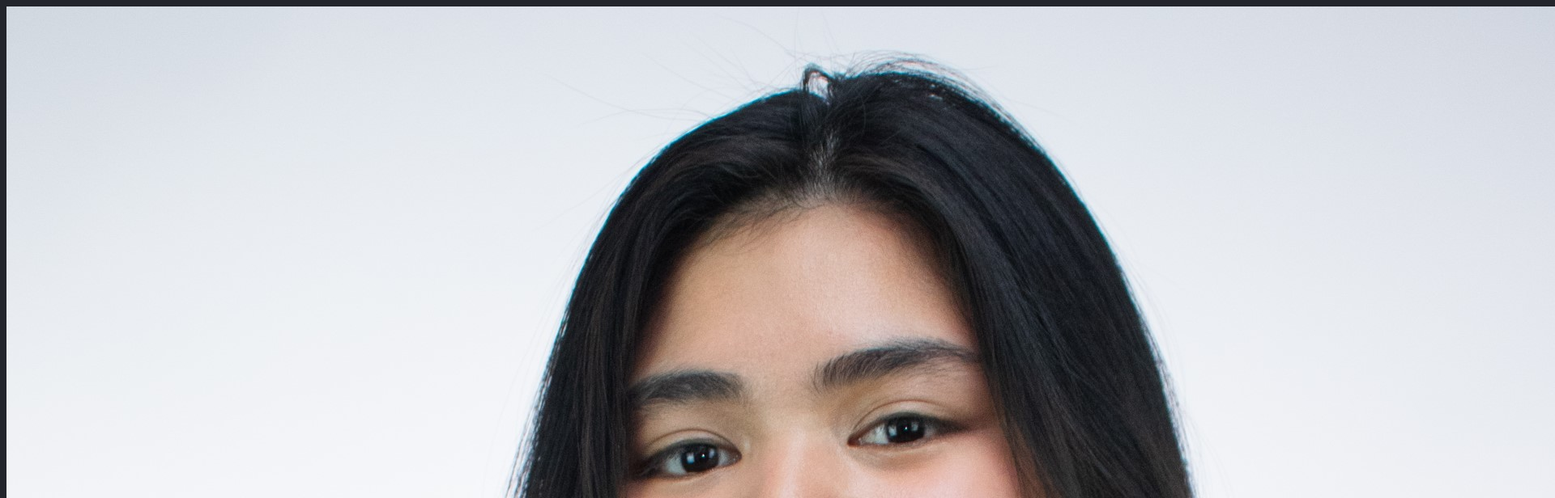
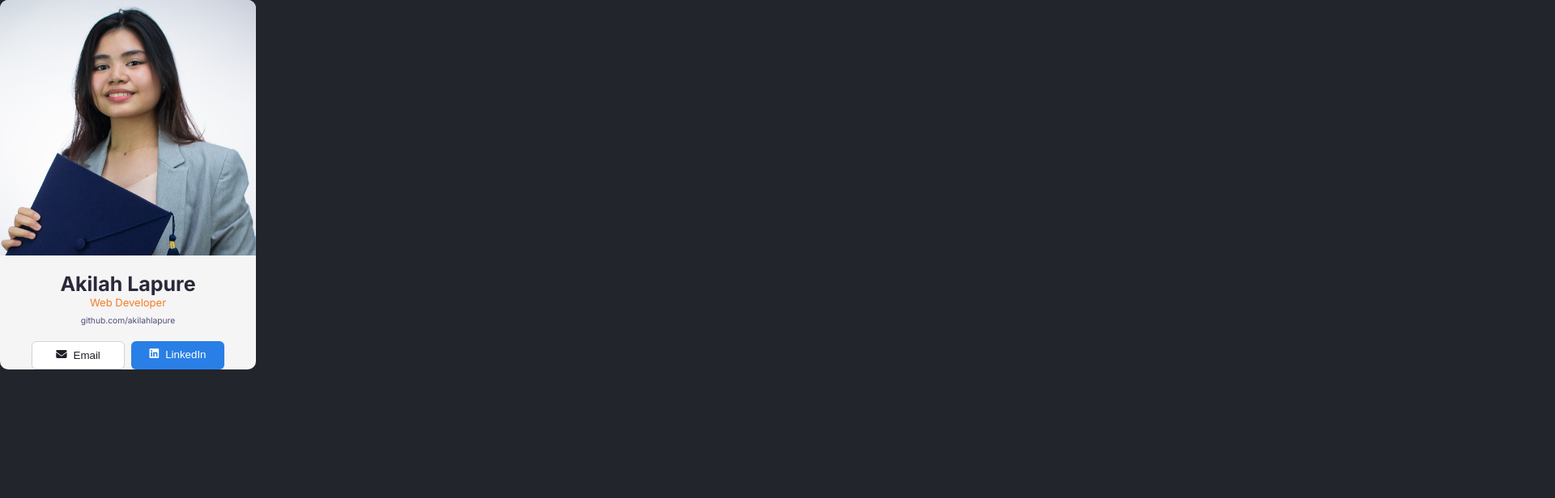
Before and after one commit to akilahlapure/react-course, a React (Vite) app in the folder digital-business-card-project/: page / in a window 1280 px wide. Shown: the top 616 px of the page at 81% size, 1920 px wide, since content can reach past the window. Built offline with nearby package versions, Linux system fonts and the light colour scheme.

Commit message:
update styling for info section

```diff
--- a/digital-business-card-project/src/styling/main.css
+++ b/digital-business-card-project/src/styling/main.css
@@ -5,6 +5,7 @@ html {
   --heading: #2B283A;
   --sub-heading: #2B283A;
   --text: #4A4E74;
+  --btn-email: #FFFFFF;
   --btn-li: #297FE5;
   --title: #F47D27;
 }
@@ -15,11 +16,121 @@ html[data-theme='dark'] {
   --heading: #FFFFFF;
   --sub-heading: #F5F5F5;
   --text: #DCDCDC;
+  --btn-email: #FFFFFF;
   --btn-li: #5093E2;
   --title: #F3BF99;
 }
 
+/******** Utility Classes ********/
+/******** Reset Styling ********/
+* {
+  -webkit-box-sizing: border-box;
+          box-sizing: border-box;
+  margin: 0;
+  padding: 0;
+}
+
+/********** Styling **********/
 body {
   background-color: #23252C;
+  font-family: "Inter", sans-serif;
+}
+
+h1, h2, h3, h4, h5, h6 {
+  font-weight: 700;
+}
+
+.card {
+  background-color: var(--card-bg);
+  border-radius: 10px;
+  width: 316px;
+}
+
+#info {
+  display: -webkit-box;
+  display: -ms-flexbox;
+  display: flex;
+  -webkit-box-orient: vertical;
+  -webkit-box-direction: normal;
+      -ms-flex-direction: column;
+          flex-direction: column;
+  -webkit-box-align: center;
+      -ms-flex-align: center;
+          align-items: center;
+}
+
+#info img {
+  border-radius: 10px 10px 0px 0px;
+  width: 100%;
+}
+
+#info .info-details {
+  text-align: center;
+  padding-block: 1.25rem;
+}
+
+#info .info-details .name {
+  color: var(--heading);
+  font-size: 25px;
+}
+
+#info .info-details .title {
+  color: var(--title);
+  font-size: 13px;
+}
+
+#info .info-details .site {
+  color: var(--text);
+  font-size: 10.25px;
+  padding-top: 8px;
+}
+
+#info .buttons {
+  display: -webkit-box;
+  display: -ms-flexbox;
+  display: flex;
+  gap: 8px;
+}
+
+#info .buttons .btn-email {
+  display: -webkit-box;
+  display: -ms-flexbox;
+  display: flex;
+  -webkit-box-pack: center;
+      -ms-flex-pack: center;
+          justify-content: center;
+  padding: 9px 12px;
+  width: 115px;
+  background-color: var(--btn-email);
+  border: 1px solid #D1D5DB;
+  border-radius: 6px;
+  color: #1E1F26;
+  -webkit-box-shadow: 0px 1px 2px rgba(0, 0, 0, 0.05);
+          box-shadow: 0px 1px 2px rgba(0, 0, 0, 0.05);
+}
+
+#info .buttons .btn-email .btn-icon {
+  margin-right: 8px;
+}
+
+#info .buttons .btn-linkedin {
+  display: -webkit-box;
+  display: -ms-flexbox;
+  display: flex;
+  -webkit-box-pack: center;
+      -ms-flex-pack: center;
+          justify-content: center;
+  padding: 9px 12px;
+  width: 115px;
+  background-color: var(--btn-li);
+  border: none;
+  border-radius: 6px;
+  color: #FFFFFF;
+  -webkit-box-shadow: 0px 1px 2px rgba(0, 0, 0, 0.05);
+          box-shadow: 0px 1px 2px rgba(0, 0, 0, 0.05);
+}
+
+#info .buttons .btn-linkedin .btn-icon {
+  margin-right: 8px;
 }
 /*# sourceMappingURL=main.css.map */
--- a/digital-business-card-project/src/styling/main.scss
+++ b/digital-business-card-project/src/styling/main.scss
@@ -1,5 +1,88 @@
 @import "variables";
+
+/******** Utility Classes ********/
+@mixin info-text($color, $size) {
+    color: $color;
+    font-size: $size;
+}
+
+@mixin btn-styling($bg-color, $text-color, $border) {
+    display: flex;
+    justify-content: center;
+    padding: 9px 12px;
+    width: 115px;
+
+    background-color: $bg-color;
+    border: $border;
+    border-radius: 6px;
+    color: $text-color;
+
+    box-shadow: 0px 1px 2px rgba(0, 0, 0, 0.05);
+
+    .btn-icon {
+        margin-right: 8px;
+    }
+}
+
+/******** Reset Styling ********/
+
+* {
+    box-sizing: border-box;
+    margin: 0;
+    padding: 0;
+}
+
+/********** Styling **********/
 
 body {
     background-color: $body;
+    font-family: $font-family;
 }
+
+h1, h2, h3, h4, h5, h6 {
+    font-weight: $bold;
+}
+
+.card {
+    background-color: var(--card-bg);
+    border-radius: 10px;
+    width: 316px;
+}
+
+#info {
+    display: flex;
+    flex-direction: column;
+    align-items: center;
+
+    img {
+        border-radius: 10px 10px 0px 0px;
+        width: 100%;
+    }
+
+    .info-details{
+        text-align: center;
+        padding-block: 1.25rem;
+
+        .name { @include info-text(var(--heading), 25px); }
+
+        .title { @include info-text(var(--title), 13px); }
+
+        .site {
+            @include info-text(var(--text), 10.25px);
+            padding-top: 8px;
+        }
+    }
+
+    .buttons {
+        display: flex;
+        gap: 8px;
+
+        .btn-email {
+            @include btn-styling(var(--btn-email), $social-email, 1px solid #D1D5DB);
+        }
+
+        .btn-linkedin {
+            @include btn-styling(var(--btn-li), $social-linkedin, none);
+        }
+    }
+}
```
Also changed, not shown: 1 other file (tests, documents, lock files or other folders).
